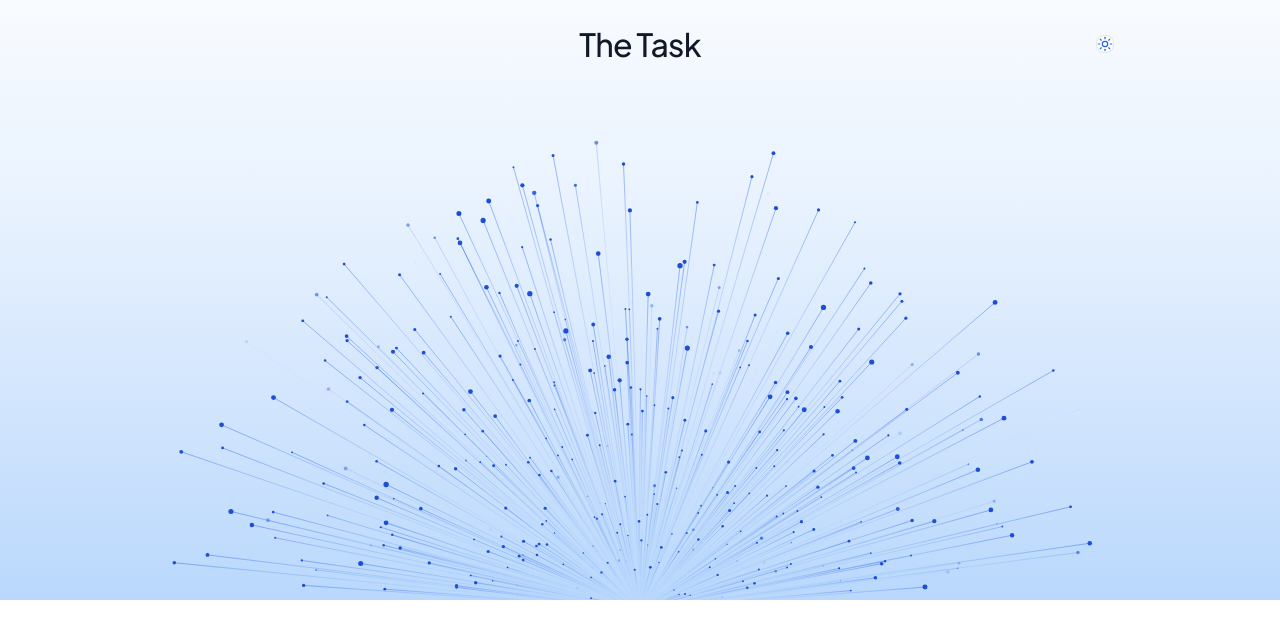
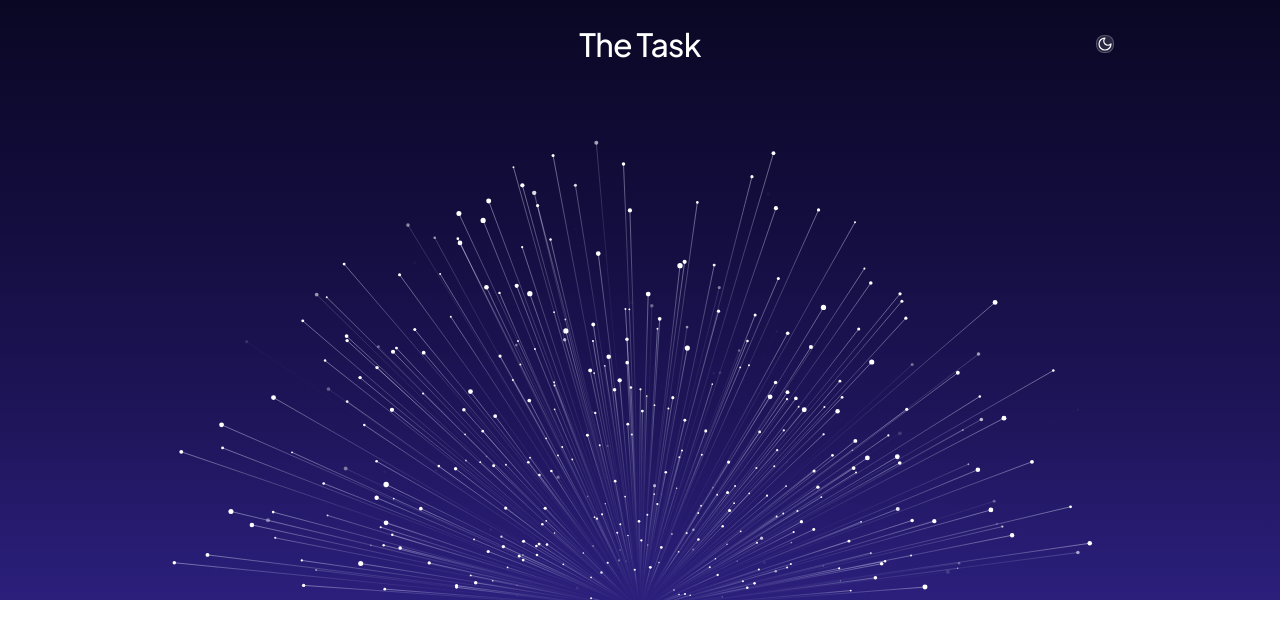
Before and after one commit to prabhatsingh985/TheUITask, a React (Vite) app: page / in a window 1280 px wide. Shown: the top 638 px of the page. Built offline with nearby package versions, Linux system fonts and the light colour scheme.

Commit message:
feat: set Night theme as default mode

```diff
--- a/src/App.jsx
+++ b/src/App.jsx
@@ -4,7 +4,7 @@ import VideoDandelionVisualizer from './components/VideoDandelionVisualizer';
 import VideoSettingsDropdown from './components/VideoSettingsDropdown';
 
 export default function App() {
-  const [themeId, setThemeId] = useState('daytime');
+  const [themeId, setThemeId] = useState('night');
   const [isMenuOpen, setIsMenuOpen] = useState(false);
 
   const currentTheme = VIDEO_THEMES.find(t => t.id === themeId) || VIDEO_THEMES[0];
```
